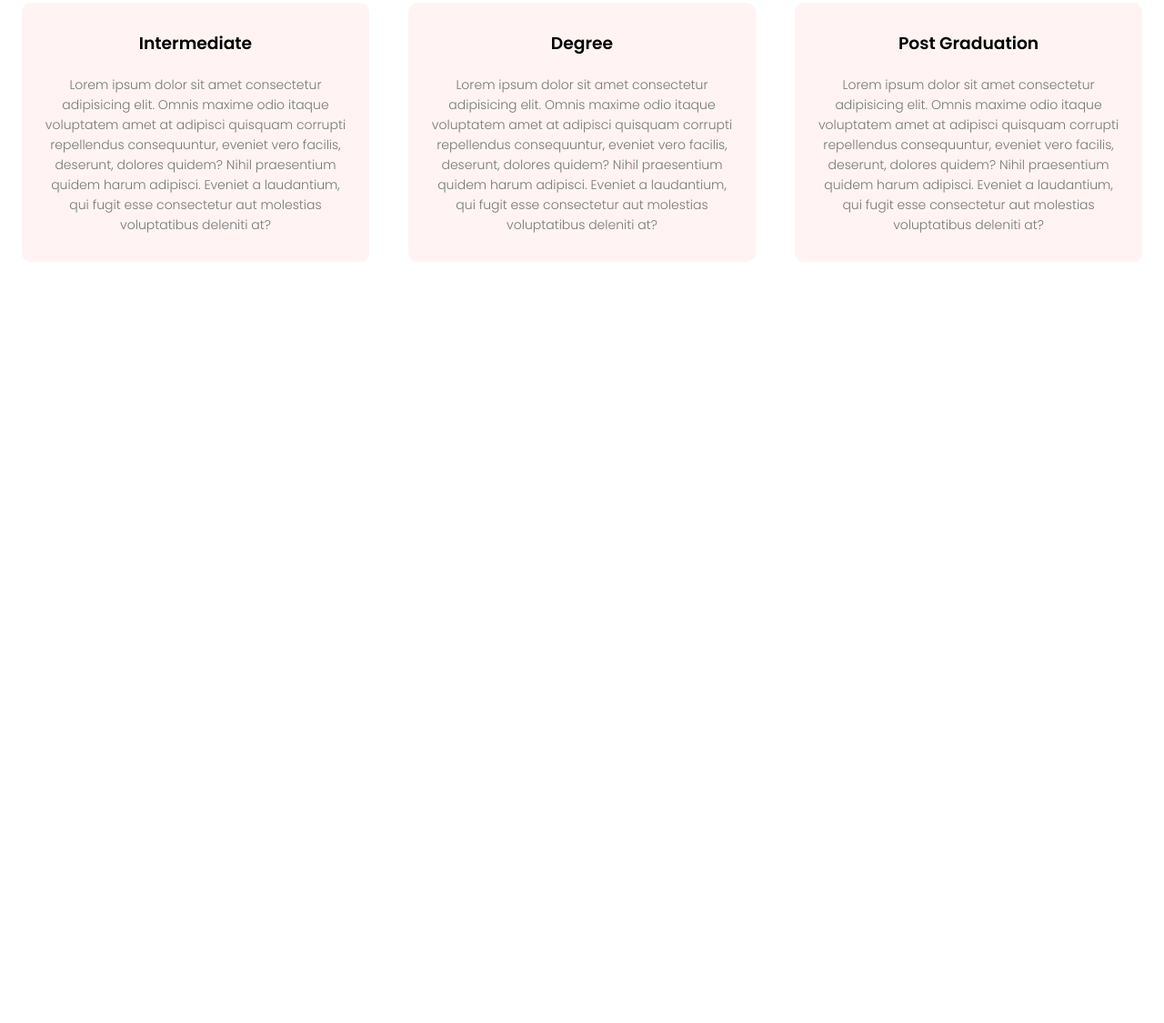
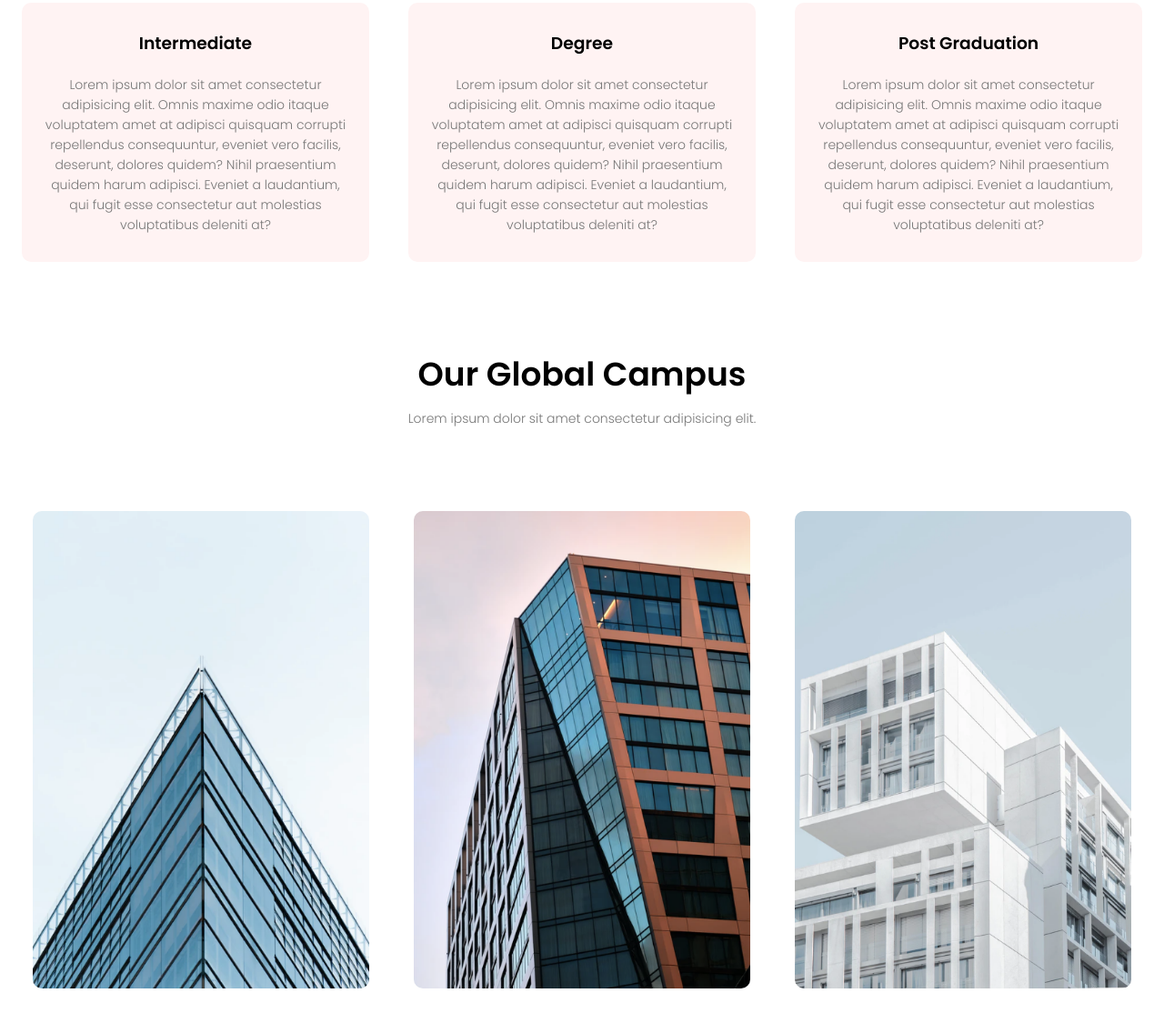
Before and after one commit to iamarpisaha/Eduford-Website, a plain HTML site: page index.html in a window 1280 px wide. Shown: the part 1028-2153 px from the top of the page at 91% size. Before the commit the page ends 1401 px from the top, so only its background shows below. Drawn offline with Linux system fonts and the light colour scheme.

Commit message:
Campus Section Added

```diff
--- a/index.html
+++ b/index.html
@@ -93,6 +93,22 @@
         </div>
       </div>
     </section>
+    <!-- -------- Campus -------- -->
+    <section id="campus">
+      <h1>Our Global Campus</h1>
+      <p>Lorem ipsum dolor sit amet consectetur adipisicing elit.</p>
+      <div class="row">
+        <div class="campus-col">
+          <img src="./images/london.png" />
+        </div>
+        <div class="campus-col">
+          <img src="./images/newyork.png" />
+        </div>
+        <div class="campus-col">
+          <img src="./images/washington.png" />
+        </div>
+      </div>
+    </section>
     <script src="./script.js"></script>
   </body>
 </html>
--- a/style.css
+++ b/style.css
@@ -138,7 +138,8 @@ nav .fa {
   flex-basis: 31%;
   background: #fff3f3;
   border-radius: 10px;
-  margin-bottom: 5%;
+  /* margin-bottom: 5%; */
+  gap: 5%;
   padding: 20px 12px;
   box-sizing: border-box;
 }
@@ -152,6 +153,47 @@ nav .fa {
   box-shadow: 0 0 10px 0 rgba(0, 0, 0, 0.2);
   transition: 0.3s;
 }
+
+#campus {
+  margin-top: 3rem;
+  padding: 1.5rem;
+  text-align: center;
+}
+
+#campus h1 {
+  font-size: 36px;
+  font-weight: 600;
+}
+
+#campus p {
+  color: #777;
+  font-size: 14px;
+  font-weight: 300;
+  line-height: 22px;
+  padding: 10px;
+}
+
+#campus .row {
+  display: flex;
+  justify-content: space-between;
+  margin-top: 5%;
+  gap: 1rem;
+}
+#campus .campus-col {
+  flex-basis: 32%;
+  /* margin-bottom: 30px; */
+  position: relative;
+  overflow: hidden;
+  gap: 5%;
+  padding: 20px 12px;
+  box-sizing: border-box;
+}
+
+.campus-col img {
+  width: 100%;
+  border-radius: 10px;
+  /* height: 500px; */
+}
 /* ----------media query---------- */
 
 @media (max-width: 950px) {
@@ -160,6 +202,10 @@ nav .fa {
   }
 
   #course h1 {
+    font-size: 35px;
+  }
+
+  #campus h1 {
     font-size: 30px;
   }
 }
@@ -191,11 +237,25 @@ nav .fa {
   }
   #course .row {
     flex-direction: column;
+    gap: 1.2rem;
+  }
+  #campus .row {
+    flex-direction: column;
+    /* gap: 1.2rem; */
+  }
+  #campus .campus-col {
+    gap: 1rem;
+    padding: 0;
   }
 }
 
 @media (max-width: 500px) {
   .text-box h1 {
-    font-size: 24px;
+    font-size: 35px;
+    margin-bottom: 1.5rem;
+  }
+
+  .text-box p {
+    font-size: 15px;
   }
 }
```
Also changed, not shown: images/eduford.jpeg (added), 1 other file.
